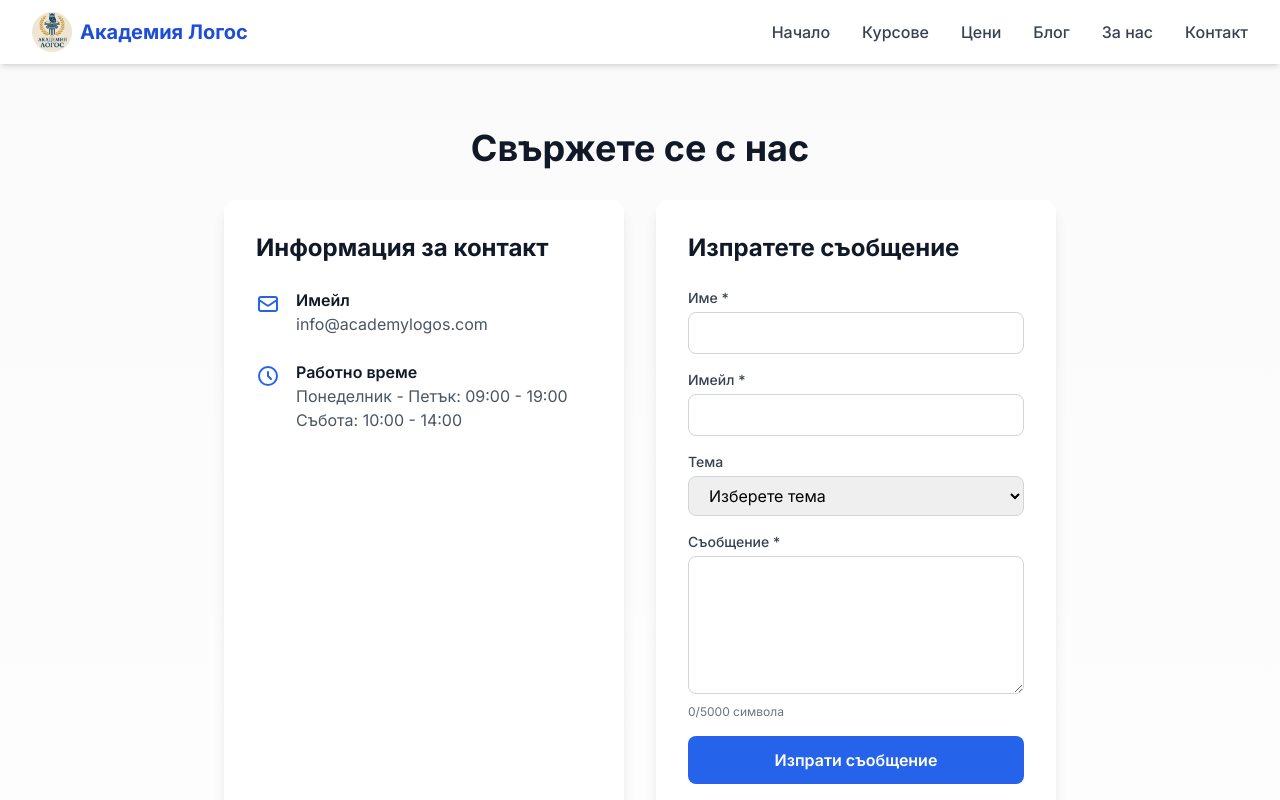
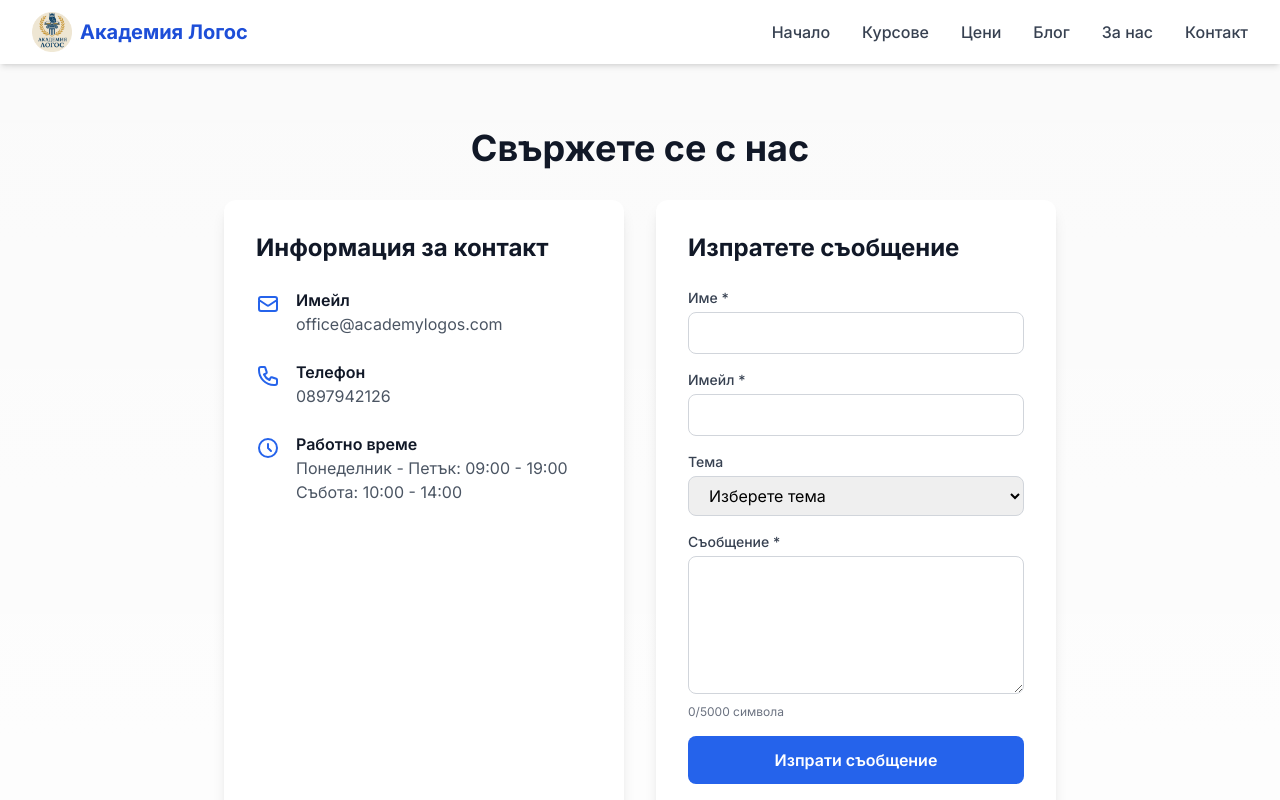
Before and after one commit to PetrovKunev/Logos, a Next.js app: page /contact in a window 1280 px wide. Shown: the top 800 px of the page. Built offline with nearby package versions, Linux system fonts and the light colour scheme.

Commit message:
Update page.tsx

```diff
--- a/app/contact/page.tsx
+++ b/app/contact/page.tsx
@@ -90,7 +90,17 @@
                 </svg>
                 <div>
                   <h3 className="font-semibold text-gray-900">Имейл</h3>
-                  <p className="text-gray-600">info@academylogos.com</p>
+                  <p className="text-gray-600">office@academylogos.com</p>
+                </div>
+              </div>
+
+              <div className="flex items-start">
+                <svg className="w-6 h-6 text-primary-600 mt-1 mr-4" fill="none" stroke="currentColor" viewBox="0 0 24 24">
+                  <path strokeLinecap="round" strokeLinejoin="round" strokeWidth={2} d="M3 5a2 2 0 012-2h3.28a1 1 0 01.948.684l1.498 4.493a1 1 0 01-.502 1.21l-2.257 1.13a11.042 11.042 0 005.516 5.516l1.13-2.257a1 1 0 011.21-.502l4.493 1.498a1 1 0 01.684.949V19a2 2 0 01-2 2h-1C9.716 21 3 14.284 3 6V5z" />
+                </svg>
+                <div>
+                  <h3 className="font-semibold text-gray-900">Телефон</h3>
+                  <p className="text-gray-600">0897942126</p>
                 </div>
               </div>
 
```
